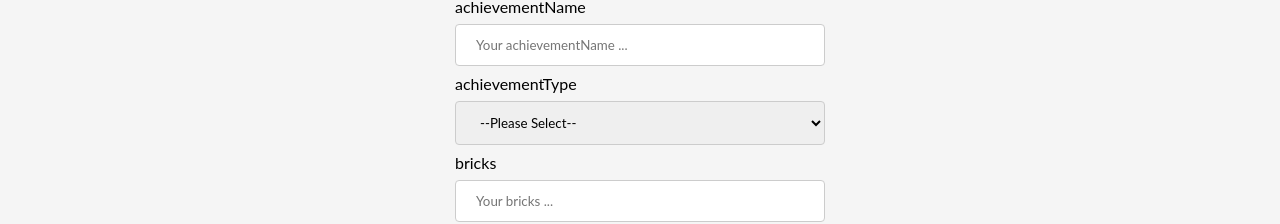
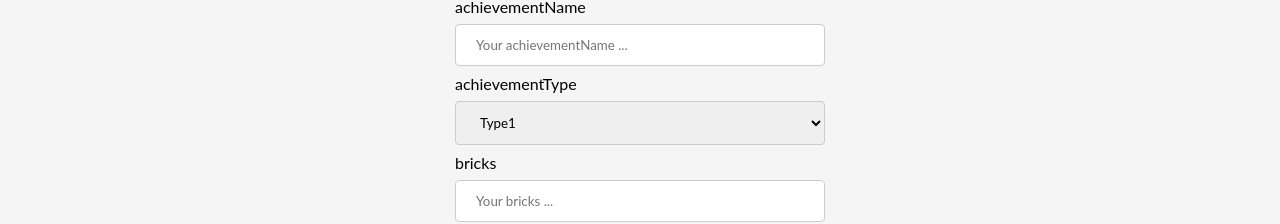
Before and after one commit to PolinaAleksandrova/wordList-front, a React (Create React App) app: page /addAchievement in a window 1280 px wide. Shown: the part 198-422 px from the top of the page. Built offline with nearby package versions, Linux system fonts and the light colour scheme; no server answers.

Commit message:
dropdown in the table is related to the db

```diff
--- a/src/components/pages/adminTables/Achievements/AchievementTable.js
+++ b/src/components/pages/adminTables/Achievements/AchievementTable.js
@@ -64,13 +64,7 @@ const AchievementTable = () => {
               <tr key ={item.id}>
                 <th scope ="row">{index+1}</th>
                 <td>{item.achievementName}</td>
-                <td> <select name="type" id="type">
-          <option value="Type1">option 1</option>
-          <option value="Type2">option 2</option>
-          <option value="Type3">option 3</option>
-          <option value="Type4">option 4</option>
-        </select>
-        </td>
+                <td>{item.achievementType}</td>
                 <td>{item.bricks}</td>
                 <td>{item.description}</td>
                 <td>{item.requirement}</td>
--- a/src/components/pages/adminTables/Achievements/AddEditAchievement.js
+++ b/src/components/pages/adminTables/Achievements/AddEditAchievement.js
@@ -15,13 +15,33 @@ const initialState = {
 
 const AddEditAchievement = () => {
     const [state, setState] = useState(initialState);
-    const {achievementName, bricks, description, requirement, achievementType} = state;
+    const {achievementName, bricks, description, requirement} = state;
     const history = useHistory();
     const {id} = useParams();
 
-    const [myValue, setMyValue] = useState(achievementType[0]);
+   /* DRoPDOWM TYPE */
+   const [achievementType, setType] = useState("Type1");
+   useEffect(() => {
+    getTypeById();
+  }, []);
 
+  const updateType = async (e) => {
+    e.preventDefault();
+    try {
+      await axios.patch(`http://localhost:8080/achievements/type/${id}`, {
+        achievementType
+      });
+      history.push("/");
+    } catch (error) {
+      console.log(error);
+    }
+  };
 
+  const getTypeById = async () => {
+    const response = await axios.get(`http://localhost:8080/achievements/type/${id}`);
+    setType(response.data.achievementType);
+
+  };
     useEffect(()=>{
         axios
         .get(`http://localhost:8080/achievements/${id}`,{
@@ -110,16 +130,20 @@ const AddEditAchievement = () => {
                 value={achievementName}
                 onChange={handleInputChange}
                 />
-                <div className="col-md-6">
-                                <div className="mb-3">
-                                   <label className="form-lable">achievementType</label>
-                                  <select name="status" className="form-control" value={achievementType} onChange={ handleInputChange }>
-                                    <option value="">--Please Select--</option>
-                                    <option value="1">Active</option>
-                                    <option value="0">Inactive</option>
-                                    </select>
-                                </div>
-                            </div>
+                <div className="field">
+            <label className="label">achievementType</label>
+            <div className="control">
+              <div className="select is-fullwidth">
+                <select
+                  value={achievementType}
+                  onChange={(e) => setType(e.target.value)}
+                >
+                  <option value="Type1">Type1</option>
+                  <option value="Type2">Type2</option>
+                </select>
+              </div>
+            </div>
+          </div>
       <label htmlFor="name">bricks</label>
                  <input
                 type ="text"
```
